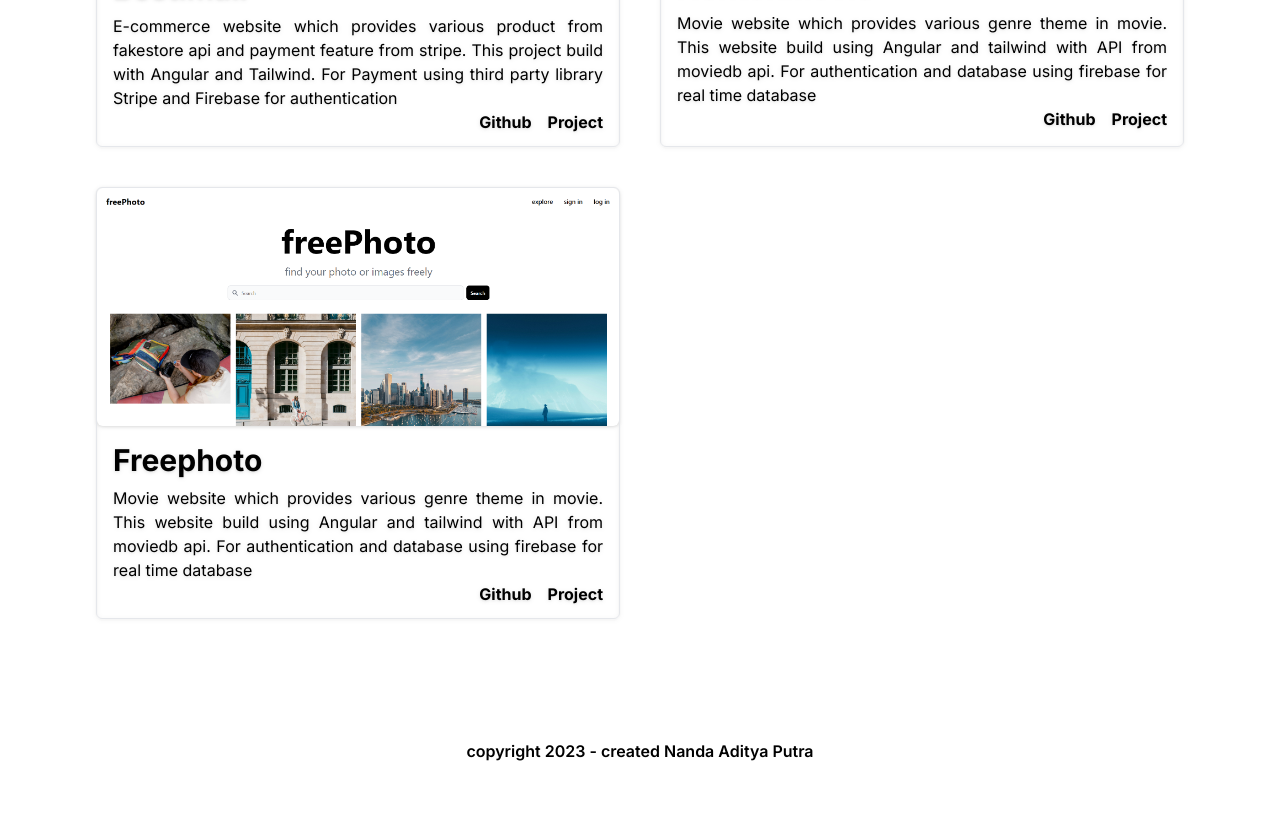
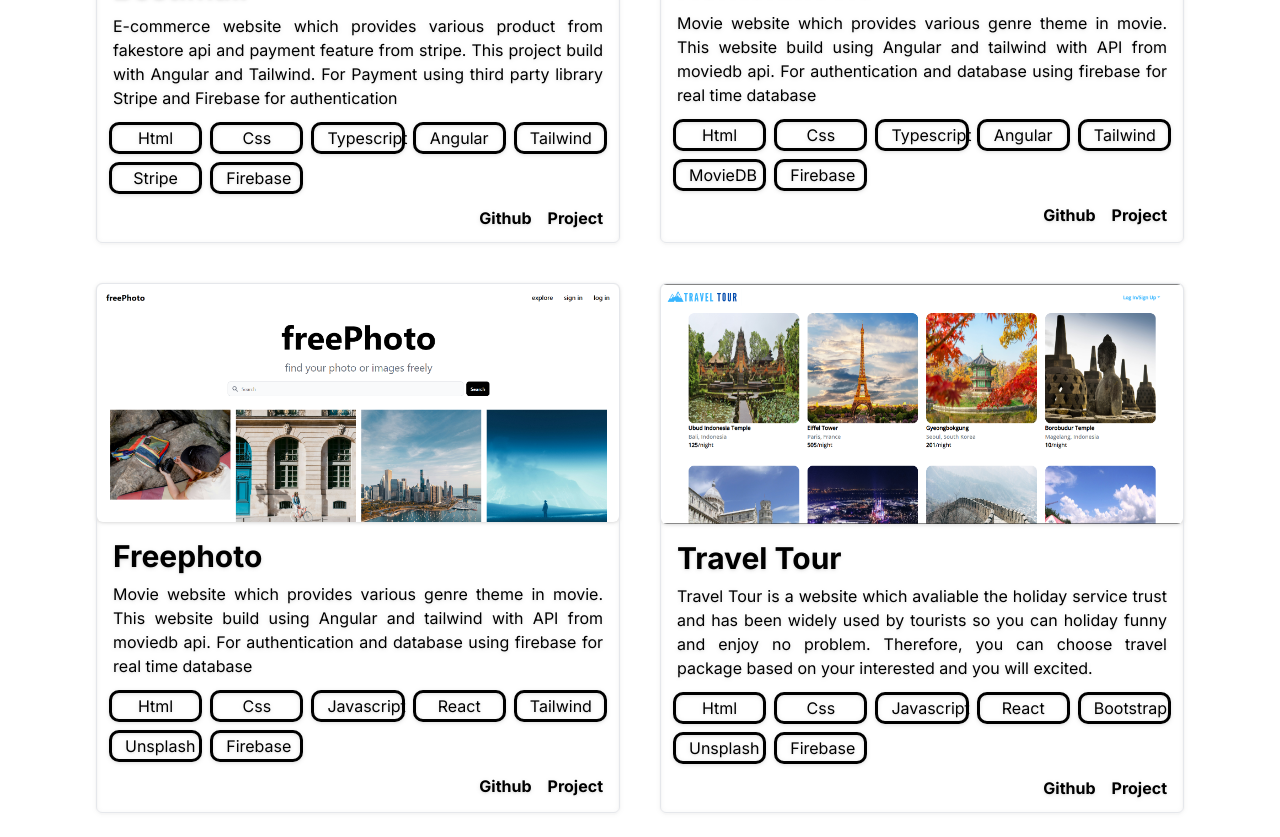
Before and after one commit to nandaditra/portofolio, a Next.js app: page / in a window 1280 px wide. Shown: the part 1960-2797 px from the top of the page. Before the commit the page ends 2739 px from the top, so only its background shows below. Built offline with nearby package versions, Linux system fonts and the light colour scheme.

Commit message:
add some project

```diff
--- a/package.json
+++ b/package.json
@@ -12,6 +12,7 @@
     "@fortawesome/fontawesome-svg-core": "^6.5.1",
     "@fortawesome/free-solid-svg-icons": "^6.5.1",
     "@fortawesome/react-fontawesome": "^0.2.0",
+    "aos": "^2.3.4",
     "next": "14.0.4",
     "react": "^18",
     "react-dom": "^18"
--- a/src/app/layout.tsx
+++ b/src/app/layout.tsx
@@ -21,6 +21,10 @@ export default function RootLayout({
     <html lang="en">
       <head>
          <script src="https://kit.fontawesome.com/f21655dc3b.js" crossOrigin="anonymous"></script>
+         <script src="https://unpkg.com/aos@2.3.1/dist/aos.js"></script>
+         <script>
+          AOS.init();
+        </script>
          <link href="https://fonts.googleapis.com/icon?family=Material+Icons+Outlined" rel="stylesheet"></link>
       </head>
       <body className={inter.className} suppressHydrationWarning={true}>{children}</body>
--- a/src/app/page.tsx
+++ b/src/app/page.tsx
@@ -15,30 +15,30 @@ export default function Home() {
             <h1 className="text-4xl font-bold text-black">Hello Everyone!</h1>
             <p className="py-4 mt-3 text-justify text-black text-lg">Hi, My name Nanda Aditya Putra. I am final year Computer Science student at Brawijaya University. I&apos;m interest and passion in Software Engineer. Proficient in Javascript, React, NextJs,and Typescript. Have experience for lest than one year as Software Engineer in startup company. </p>
             <ul className="flex flex-row my-3 text-black">
-               <li className="px-3 ">
+               <li className="px-3 hover:animate-bounce transition duration-150 ease-in-out">
                   <Link href="https://www.instagram.com/nandaditra/">
                      <i className="fa-brands fa-instagram fa-2x"></i>
                   </Link>
                </li>
-               <li className="px-3">
+               <li className="px-3 hover:animate-bounce transition duration-150 ease-in-out">
                   <Link href="https://www.linkedin.com/in/nandaditra">
                      <i className="fa-brands fa-linkedin fa-2x"></i>
                   </Link>
                </li>
-               <li className="px-3">
+               <li className="px-3 hover:animate-bounce transition duration-150 ease-in-out">
                   <Link href="https://github.com/nandaditra">
                      <i className="fa-brands fa-github fa-2x"></i>
                   </Link>
                </li>
-               <li className="px-3">
+               <li className="px-3 hover:animate-bounce transition duration-150 ease-in-out">
                   <Link href="https://www.facebook.com/NandaditraOsd12/">
                      <i className="fa-brands fa-facebook fa-2x"></i>
                   </Link>
                </li>
             </ul>
 
-            <button className="rounded-md px-4 py-2 my-5 bg-black hover:bg-sky-700 focus:outline-none focus:ring focus:ring-sky-300">
-                <a
+            <button className="rounded-lg px-4 py-2 my-5 bg-black hover:bg-sky-700 focus:outline-none focus:ring focus:ring-sky-300 ">
+                <a className="font-bold"
                   href="https://drive.google.com/drive/folders/1d0ixkd9W2WzwRomPYIOe53HuIoIjYXOw"
                   >Download Resume
                 </a>
@@ -80,7 +80,7 @@ export default function Home() {
                         <button className="text-sm float-right font-semibold"><Link href="/fxmedia">View Project</Link></button>
                    </div>
                </div>
-               <div className="w-full md:w-1/2 flex flex-col md:flex-row mx-auto gap-4 rounded-md border border-1 p-3">
+               <div  className="w-full md:w-1/2 flex flex-col md:flex-row mx-auto gap-4 rounded-md border border-1 p-3">
                    <Image
                      className="relative mx-auto"
                      src="/assets/img/SagaraTeknologi/sagara.png"
@@ -102,7 +102,7 @@ export default function Home() {
                    </div>
                </div>
 
-               <div className="w-full md:w-1/2 flex flex-col mx-auto md:flex-row gap-4 rounded-md border border-1 p-3">
+               <div  className="w-full md:w-1/2 flex flex-col mx-auto md:flex-row gap-4 rounded-md border border-1 p-3">
                    <Image
                      className="relative mx-auto"
                      src="/assets/img/OKEGarden/okegarden_logo.jpg"
@@ -143,6 +143,15 @@ export default function Home() {
                   <div className="text-black p-4">
                      <h3 className="text-3xl font-bold">Bestimall</h3>
                      <p className="text-md mt-2">E-commerce website which provides various product from fakestore api and payment feature from stripe. This project build with Angular and Tailwind. For Payment using third party library Stripe and Firebase for authentication</p>
+                     <div className="grid grid-cols-3 md:grid-cols-5 gap-4 my-4">
+                        <button className="outline outline-offset-1 outline-black px-3 rounded-md text-black hover:bg-black hover:text-white">Html</button>
+                        <button className="outline outline-offset-1 outline-black px-3 rounded-md text-black hover:bg-black hover:text-white">Css</button>
+                        <button className="outline outline-offset-1 outline-black px-3 rounded-md text-black hover:bg-black hover:text-white">Typescript</button>
+                        <button className="outline outline-offset-1 outline-black px-3 rounded-md text-black hover:bg-black hover:text-white">Angular</button>
+                        <button className="outline outline-offset-1 outline-black px-3 rounded-md text-black hover:bg-black hover:text-white">Tailwind</button>
+                        <button className="outline outline-offset-1 outline-black px-3 rounded-md text-black hover:bg-black hover:text-white">Stripe</button>
+                        <button className="outline outline-offset-1 outline-black px-3 rounded-md text-black hover:bg-black hover:text-white">Firebase</button>
+                     </div>
                      <div className="flex gap-4 float-right pb-3">
                         <a className="font-bold" href="https://github.com/nandaditra/bestimall">Github</a>
                         <a className="font-bold" href="https://bestimall.vercel.app/home">Project</a>
@@ -161,6 +170,15 @@ export default function Home() {
                   <div className="text-black p-4">
                      <h3 className="text-3xl font-bold">Nontonmovie</h3>
                      <p className="text-md mt-2">Movie website which provides various genre theme in movie. This website build using Angular and tailwind with API from moviedb api. For authentication and database using firebase for real time database</p>
+                     <div className="grid grid-cols-3 md:grid-cols-5 gap-4 my-4">
+                        <button className="outline outline-offset-1 outline-black px-3 rounded-md text-black hover:bg-black hover:text-white">Html</button>
+                        <button className="outline outline-offset-1 outline-black px-3 rounded-md text-black hover:bg-black hover:text-white">Css</button>
+                        <button className="outline outline-offset-1 outline-black px-3 rounded-md text-black hover:bg-black hover:text-white">Typescript</button>
+                        <button className="outline outline-offset-1 outline-black px-3 rounded-md text-black hover:bg-black hover:text-white">Angular</button>
+                        <button className="outline outline-offset-1 outline-black px-3 rounded-md text-black hover:bg-black hover:text-white">Tailwind</button>
+                        <button className="outline outline-offset-1 outline-black px-3 rounded-md text-black hover:bg-black hover:text-white">MovieDB</button>
+                        <button className="outline outline-offset-1 outline-black px-3 rounded-md text-black hover:bg-black hover:text-white">Firebase</button>
+                     </div>
                      <div className="flex gap-4 float-right  pb-3">
                         <a className="font-bold" href="https://github.com/nandaditra/nontonmovie-frontend">Github</a>
                         <a className="font-bold" href="https://nontonfilm-frontend.vercel.app/home">Project</a>
@@ -179,6 +197,42 @@ export default function Home() {
                   <div className="text-black p-4">
                      <h3 className="text-3xl font-bold">Freephoto</h3>
                      <p className="text-md mt-2">Movie website which provides various genre theme in movie. This website build using Angular and tailwind with API from moviedb api. For authentication and database using firebase for real time database</p>
+                     <div className="grid grid-cols-3 md:grid-cols-5 gap-4 my-4">
+                        <button className="outline outline-offset-1 outline-black px-3 rounded-md text-black hover:bg-black hover:text-white">Html</button>
+                        <button className="outline outline-offset-1 outline-black px-3 rounded-md text-black hover:bg-black hover:text-white">Css</button>
+                        <button className="outline outline-offset-1 outline-black px-3 rounded-md text-black hover:bg-black hover:text-white">Javascript</button>
+                        <button className="outline outline-offset-1 outline-black px-3 rounded-md text-black hover:bg-black hover:text-white">React</button>
+                        <button className="outline outline-offset-1 outline-black px-3 rounded-md text-black hover:bg-black hover:text-white">Tailwind</button>
+                        <button className="outline outline-offset-1 outline-black px-3 rounded-md text-black hover:bg-black hover:text-white">Unsplash</button>
+                        <button className="outline outline-offset-1 outline-black px-3 rounded-md text-black hover:bg-black hover:text-white">Firebase</button>
+                     </div>
+                     <div className="flex gap-4 float-right  pb-3">
+                        <a className="font-bold" href="https://github.com/nandaditra/freePhoto-frontend">Github</a>
+                        <a className="font-bold" href="https://free-photo-frontend.vercel.app/">Project</a>
+                     </div>
+                  </div>
+               </div>
+               <div className="rounded-md drop-shadow border border-1">
+                  <Image
+                     className="rounded-md"
+                     src="/assets/img/project/traveltour/travel.png"
+                     alt="Nonton Film"
+                     width={1000}
+                     height={400}
+                     priority
+                  />
+                  <div className="text-black p-4">
+                     <h3 className="text-3xl font-bold">Travel Tour</h3>
+                     <p className="text-md mt-2">Travel Tour is a website which avaliable the holiday service trust and has been widely used by tourists so you can holiday funny and enjoy no problem. Therefore, you can choose travel package based on your interested and you will excited.</p>
+                     <div className="grid grid-cols-3 md:grid-cols-5 gap-4 my-4">
+                        <button className="outline outline-offset-1 outline-black px-3 rounded-md text-black hover:bg-black hover:text-white">Html</button>
+                        <button className="outline outline-offset-1 outline-black px-3 rounded-md text-black hover:bg-black hover:text-white">Css</button>
+                        <button className="outline outline-offset-1 outline-black px-3 rounded-md text-black hover:bg-black hover:text-white">Javascript</button>
+                        <button className="outline outline-offset-1 outline-black px-3 rounded-md text-black hover:bg-black hover:text-white">React</button>
+                        <button className="outline outline-offset-1 outline-black px-3 rounded-md text-black hover:bg-black hover:text-white">Bootstrap</button>
+                        <button className="outline outline-offset-1 outline-black px-3 rounded-md text-black hover:bg-black hover:text-white">Unsplash</button>
+                        <button className="outline outline-offset-1 outline-black px-3 rounded-md text-black hover:bg-black hover:text-white">Firebase</button>
+                     </div>
                      <div className="flex gap-4 float-right  pb-3">
                         <a className="font-bold" href="https://github.com/nandaditra/freePhoto-frontend">Github</a>
                         <a className="font-bold" href="https://free-photo-frontend.vercel.app/">Project</a>
```
Also changed, not shown: public/assets/img/project/traveltour/travel.png (added), 1 other file (tests, documents, lock files or other folders).
